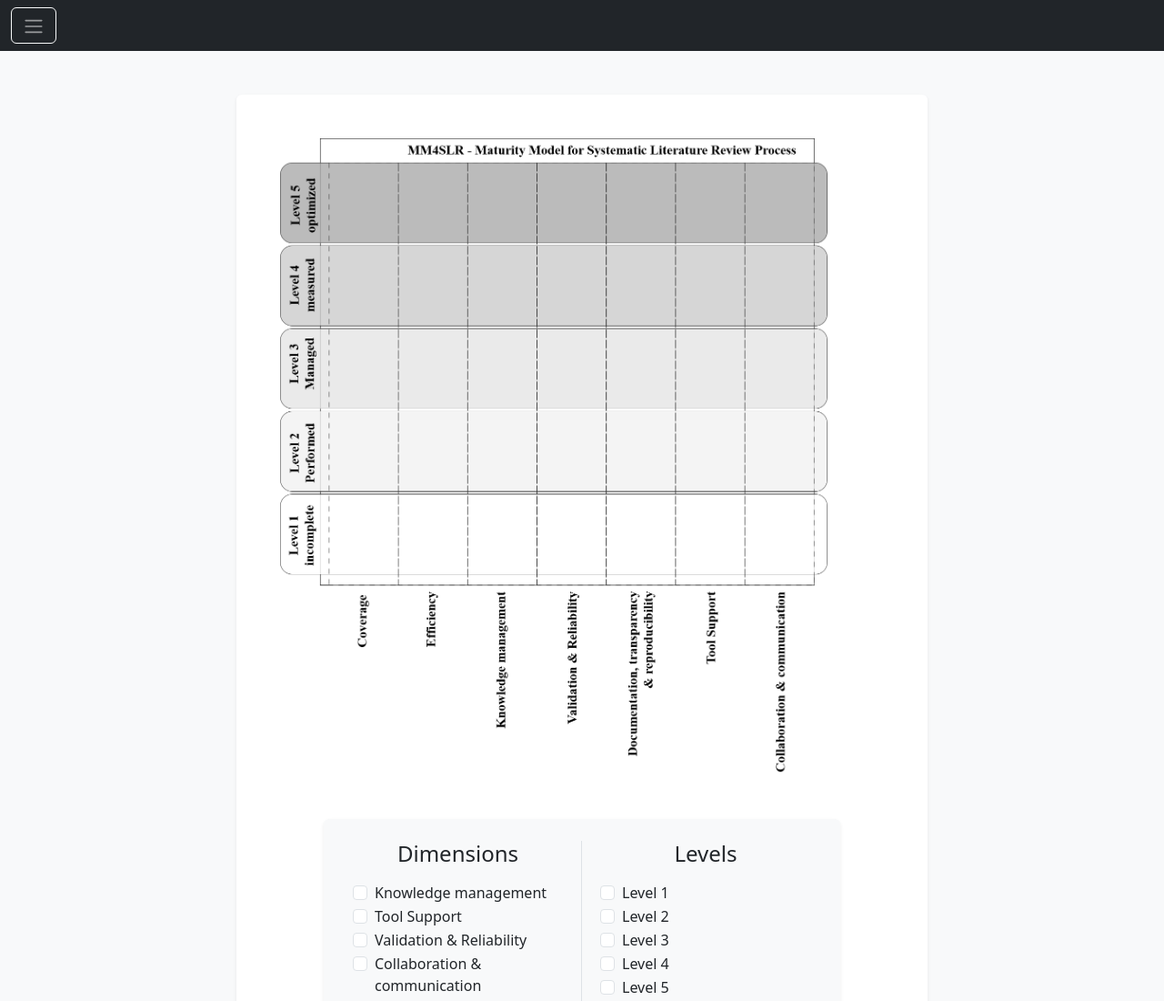
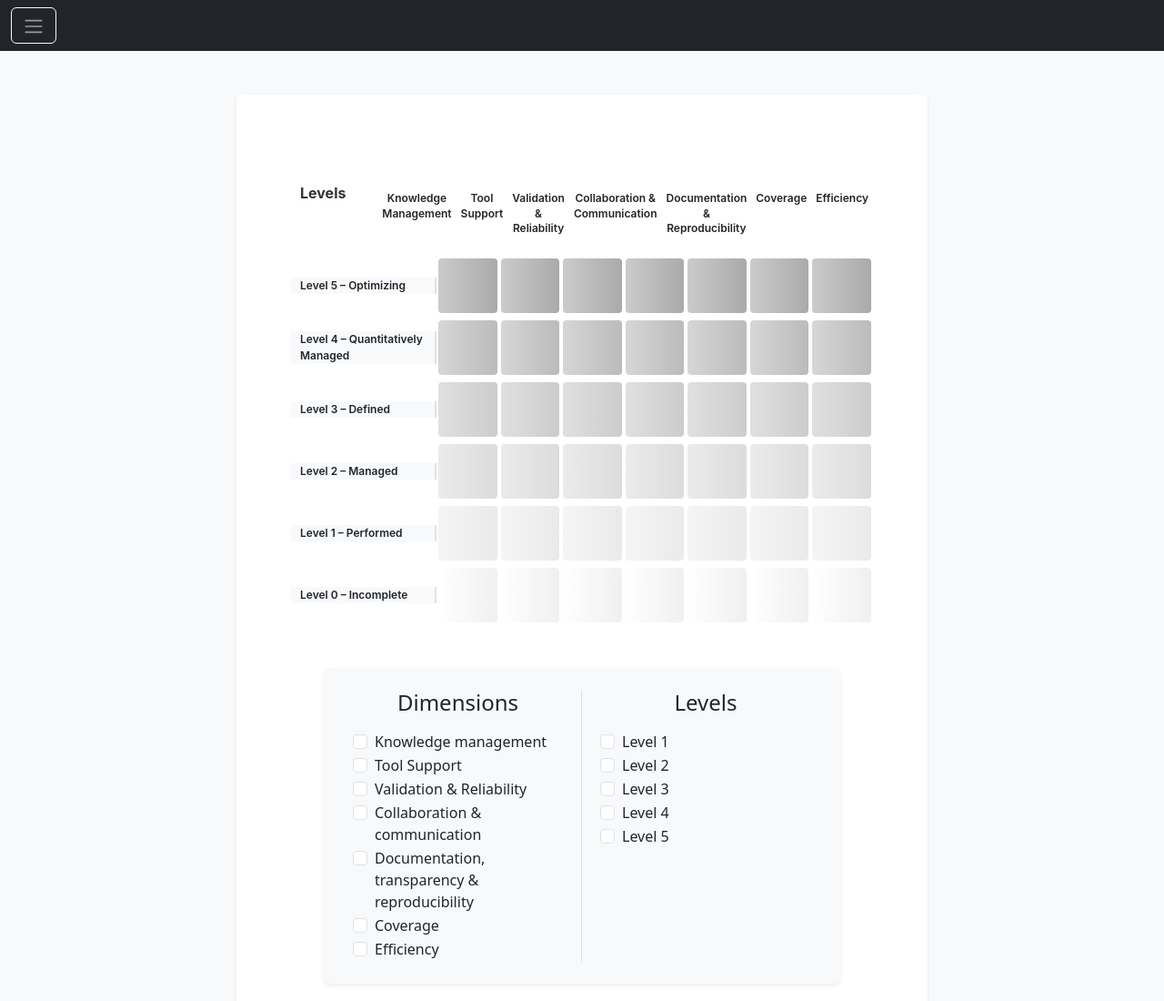
Before and after one commit to csm-applications/MM4SLR, a plain HTML site: page public/mm4slr.html in a window 1280 px wide. Shown: the top 1100 px of the page at 91% size. Drawn offline with nearby package versions, Linux system fonts and the light colour scheme.

Commit message:
cria animação para representar o modelo de maturidade

```diff
--- /dev/null
+++ b/assets/CSS/MM4SLR-Animation.css
@@ -0,0 +1,141 @@
+.mm4slr-grid {
+  font-family: 'Inter', sans-serif;
+  overflow-x: auto;
+}
+
+/* Headers */
+.mm4slr-headers {
+  display: flex;
+  justify-content: start;
+  margin-bottom: 12px;
+}
+
+.header-level {
+  width: 160px;
+  font-weight: 700;
+  text-align: left;
+  padding: 0 10px;
+  color: #333;
+}
+
+/* Headers das dimensões */
+.header-dimension {
+  flex: 1;
+  text-align: center;
+  font-weight: 600;
+  font-size: 0.75rem; /* um pouco maior que antes */
+  cursor: default;
+  position: relative;
+  transform: rotate(0deg); /* horizontal */
+  white-space: normal;
+  padding: 10px 5px; /* adiciona espaçamento interno */
+  line-height: 1.4; /* aumenta espaçamento entre linhas */
+  word-wrap: break-word; /* quebra de palavras se necessário */
+}
+
+
+/* Linhas de níveis */
+.mm4slr-rows {
+  display: flex;
+  flex-direction: column-reverse;
+  gap: 4px;
+}
+
+.mm4slr-row {
+  display: flex;
+  align-items: center;
+  transition: transform 0.3s ease, background 0.4s ease;
+  cursor: pointer;
+  border-radius: 6px;
+  position: relative;
+}
+
+.level-label {
+  width: 160px;
+  padding-left: 10px;
+  font-weight: 600;
+  text-align: left;
+  background: #f8f9fa;
+  border-right: 2px solid #dee2e6;
+  font-size: 12px;
+}
+
+/* Células */
+.cells {
+  flex: 1;
+  height: 60px;
+  margin: 2px;
+  border-radius: 4px;
+  transition: all 0.3s ease;
+  background: transparent;
+  position: relative;
+}
+
+/* Gradientes por linha */
+.gradient-0 .cells { background: linear-gradient(to right, #ffffff, #f0f0f0);}
+.gradient-1 .cells { background: linear-gradient(to right, #f5f5f5, #eaeaea);}
+.gradient-2 .cells { background: linear-gradient(to right, #ebebeb, #dcdcdc);}
+.gradient-3 .cells { background: linear-gradient(to right, #e0e0e0, #cccccc);}
+.gradient-4 .cells { background: linear-gradient(to right, #d6d6d6, #bbbbbb);}
+.gradient-5 .cells { background: linear-gradient(to right, #cbcbcb, #aaaaaa);}
+
+/* Hover para mostrar explicação dentro da linha */
+.mm4slr-row::after {
+  content: attr(data-info);
+  position: absolute;
+  left: 170px;
+  right: 10px;
+  top: 10px;
+  bottom: 10px;
+  background: rgba(255,255,255,0.95);
+  border-radius: 6px;
+  padding: 10px;
+  font-size: 0.75rem; /* Fonte menor para caber */
+  line-height: 1.2;
+  opacity: 0;
+  visibility: hidden;
+  pointer-events: none;
+  transition: opacity 0.3s ease;
+}
+
+.mm4slr-row:hover::after {
+  opacity: 1;
+  visibility: visible;
+  z-index: 10;
+}
+
+.mm4slr-row:hover {
+  transform: translateY(-2px);
+}
+
+/* Responsivo */
+@media (max-width: 768px) {
+  .header-dimension {
+    font-size: 0.6rem;
+  }
+
+  .level-label {
+    width: 120px;
+    font-size: 0.75rem;
+  }
+
+  .mm4slr-row::after {
+    left: 130px;
+    font-size: 0.7rem;
+  }
+}
+
+.mm4slr-tooltip {
+  position: absolute;
+  background: rgba(255,255,255,0.95);
+  padding: 8px 12px;
+  border-radius: 6px;
+  box-shadow: 0 2px 6px rgba(0,0,0,0.15);
+  font-size: 0.75rem;
+  max-width: 250px;
+  line-height: 1.3;
+  opacity: 0;
+  transition: opacity 0.2s ease;
+  pointer-events: none;
+  z-index: 9999;
+}
--- /dev/null
+++ b/components/MM4SLR-Animation.html
@@ -0,0 +1,146 @@
+<link rel="stylesheet" href="../assets/CSS/MM4SLR-Animation.css">
+
+<div class="container my-5">
+    <div class="mm4slr-grid">
+        <!-- Headers das Dimensões -->
+        <div class="mm4slr-headers d-flex justify-content-between">
+            <div class="header-level">Levels</div>
+            <div class="header-dimension">Knowledge Management</div>
+            <div class="header-dimension">Tool Support</div>
+            <div class="header-dimension">Validation & Reliability</div>
+            <div class="header-dimension">Collaboration & Communication</div>
+            <div class="header-dimension">Documentation & Reproducibility</div>
+            <div class="header-dimension">Coverage</div>
+            <div class="header-dimension">Efficiency</div>
+        </div>
+
+        <!-- Linhas de Níveis -->
+        <div class="mm4slr-rows">
+            <!-- Level 0 -->
+            <div class="mm4slr-row gradient-0" data-info="SLR processes are not executed; no systematization.">
+                <div class="level-label">Level 0 – Incomplete</div>
+                <div class="cells"
+                    data-info="Knowledge Management: No knowledge management; knowledge is created and discarded.">
+                </div>
+                <div class="cells" data-info="Tool Support: No tools are used."></div>
+                <div class="cells" data-info="Validation & Reliability: No quality control."></div>
+                <div class="cells"
+                    data-info="Collaboration & Communication: No formal communication among researchers."></div>
+                <div class="cells" data-info="Documentation & Reproducibility: Minimal or no documentation."></div>
+                <div class="cells" data-info="Coverage: No systematic scope criteria."></div>
+                <div class="cells" data-info="Efficiency: Processes are not optimized, time wasted."></div>
+            </div>
+
+            <!-- Level 1 -->
+            <div class="mm4slr-row gradient-1" data-info="Basic execution of processes; quality not guaranteed.">
+                <div class="level-label">Level 1 – Performed</div>
+                <div class="cells" data-info="Knowledge Management: Basic knowledge organization processes."></div>
+                <div class="cells" data-info="Tool Support: Simple tools used, without standardization."></div>
+                <div class="cells" data-info="Validation & Reliability: Limited review, reliability questionable.">
+                </div>
+                <div class="cells"
+                    data-info="Collaboration & Communication: Informal communication between researchers."></div>
+                <div class="cells" data-info="Documentation & Reproducibility: Partial documentation."></div>
+                <div class="cells" data-info="Coverage: Some coverage criteria applied."></div>
+                <div class="cells" data-info="Efficiency: Processes slightly better but still inefficient."></div>
+            </div>
+
+            <!-- Level 2 -->
+            <div class="mm4slr-row gradient-2" data-info="Well-defined and managed processes to ensure quality.">
+                <div class="level-label">Level 2 – Managed</div>
+                <div class="cells" data-info="Knowledge Management: Formal knowledge management; documented plans.">
+                </div>
+                <div class="cells" data-info="Tool Support: Standardized tools used for all tasks."></div>
+                <div class="cells" data-info="Validation & Reliability: Systematic and controlled reviews."></div>
+                <div class="cells" data-info="Collaboration & Communication: Structured communication within team.">
+                </div>
+                <div class="cells" data-info="Documentation & Reproducibility: Complete process documentation."></div>
+                <div class="cells" data-info="Coverage: Clear criteria for scope and study selection."></div>
+                <div class="cells" data-info="Efficiency: Processes planned and more efficient."></div>
+            </div>
+
+            <!-- Level 3 -->
+            <div class="mm4slr-row gradient-3" data-info="SLRs conducted proactively, focusing on quality.">
+                <div class="level-label">Level 3 – Defined</div>
+                <div class="cells" data-info="Knowledge Management: Knowledge continuously updated and reviewed."></div>
+                <div class="cells" data-info="Tool Support: Advanced tools integrated with processes."></div>
+                <div class="cells" data-info="Validation & Reliability: Rigorous quality control; independent reviews.">
+                </div>
+                <div class="cells" data-info="Collaboration & Communication: Clear and consistent communication."></div>
+                <div class="cells"
+                    data-info="Documentation & Reproducibility: Detailed and reproducible documentation."></div>
+                <div class="cells" data-info="Coverage: Complete and traceable study coverage."></div>
+                <div class="cells" data-info="Efficiency: Optimized processes, resources well utilized."></div>
+            </div>
+
+            <!-- Level 4 -->
+            <div class="mm4slr-row gradient-4"
+                data-info="Quantitatively managed processes; metrics and analysis applied.">
+                <div class="level-label">Level 4 – Quantitatively Managed</div>
+                <div class="cells" data-info="Knowledge Management: Metrics applied to measure knowledge."></div>
+                <div class="cells" data-info="Tool Support: Tools monitored and integrated with KPIs."></div>
+                <div class="cells" data-info="Validation & Reliability: Statistical control and quality metrics."></div>
+                <div class="cells" data-info="Collaboration & Communication: Communication tracked and measured."></div>
+                <div class="cells"
+                    data-info="Documentation & Reproducibility: Standardized documentation with metrics."></div>
+                <div class="cells" data-info="Coverage: Coverage quantitatively monitored."></div>
+                <div class="cells" data-info="Efficiency: Optimized and measured resource usage."></div>
+            </div>
+
+            <!-- Level 5 -->
+            <div class="mm4slr-row gradient-5"
+                data-info="Continuous improvement and optimization of processes for quality and efficiency.">
+                <div class="level-label">Level 5 – Optimizing</div>
+                <div class="cells" data-info="Knowledge Management: Continuous improvement and retention of knowledge.">
+                </div>
+                <div class="cells" data-info="Tool Support: Fully integrated tools with automated processes."></div>
+                <div class="cells" data-info="Validation & Reliability: Continuous assessment of quality metrics.">
+                </div>
+                <div class="cells"
+                    data-info="Collaboration & Communication: Seamless and optimized team collaboration."></div>
+                <div class="cells"
+                    data-info="Documentation & Reproducibility: Documentation continuously refined and verified."></div>
+                <div class="cells" data-info="Coverage: Dynamic and complete coverage of studies."></div>
+                <div class="cells" data-info="Efficiency: Processes continuously optimized for minimal resource use.">
+                </div>
+            </div>
+        </div>
+    </div>
+</div>
+
+<script>
+    // Show level description on hover
+    document.querySelectorAll('.level-label').forEach(label => {
+        label.addEventListener('mouseenter', e => {
+            const info = e.target.parentElement.dataset.info;
+            showTooltip(info, e.target.parentElement);
+        });
+        label.addEventListener('mouseleave', hideTooltip);
+    });
+
+    // Show cell description on hover
+    document.querySelectorAll('.cells').forEach(cell => {
+        cell.addEventListener('mouseenter', e => {
+            const info = e.target.dataset.info;
+            showTooltip(info, e.target);
+        });
+        cell.addEventListener('mouseleave', hideTooltip);
+    });
+
+    const tooltip = document.createElement('div');
+    tooltip.className = 'mm4slr-tooltip';
+    document.body.appendChild(tooltip);
+
+    function showTooltip(text, element) {
+        tooltip.textContent = text;
+        const rect = element.getBoundingClientRect();
+        tooltip.style.top = `${rect.bottom + window.scrollY + 5}px`;
+        tooltip.style.left = `${rect.left + window.scrollX}px`;
+        tooltip.style.opacity = 1;
+    }
+
+    function hideTooltip() {
+        tooltip.style.opacity = 0;
+    }
+
+</script>
--- a/public/mm4slr.html
+++ b/public/mm4slr.html
@@ -16,8 +16,8 @@
     <div class="row justify-content-center">
       <div class="col-md-10 col-lg-8 p-5 bg-white rounded shadow-sm">
 
-        <div class="image-container mb-4">
-          <img id="mainImage" width="100%" src="../assets/images/MM4SLR-main.png" alt="MM4SLR Logo">
+        <div class="">
+          <div id="MM4SLR-Animation"></div>
         </div>
 
 
@@ -73,6 +73,7 @@
   $("#imports").load("../components/imports.html");
   $("#header").load("../components/header.html");
   $("#footer").load("../components/footer.html");
+  $("#MM4SLR-Animation").load("../components/MM4SLR-Animation.html");
 </script>
 
 </html>
```
Also changed, not shown: components/header.html (+2 -2 lines).
